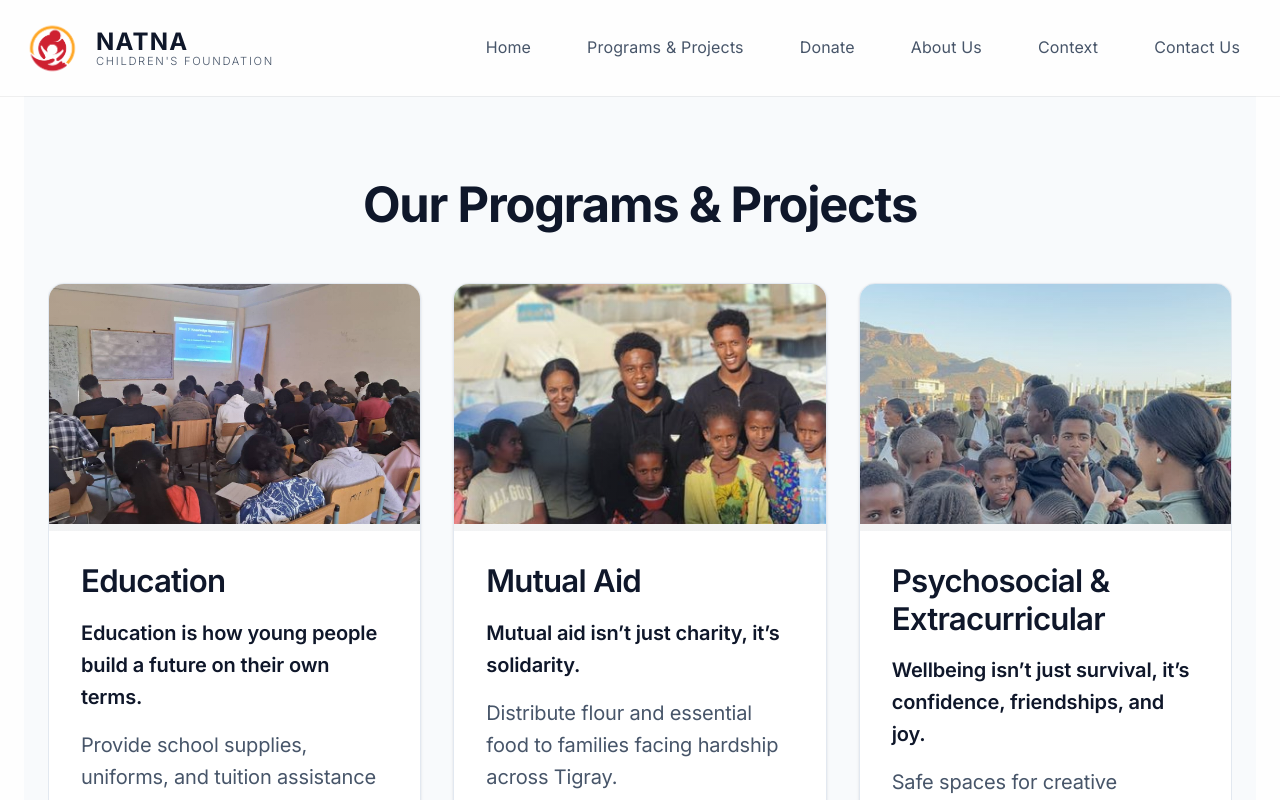
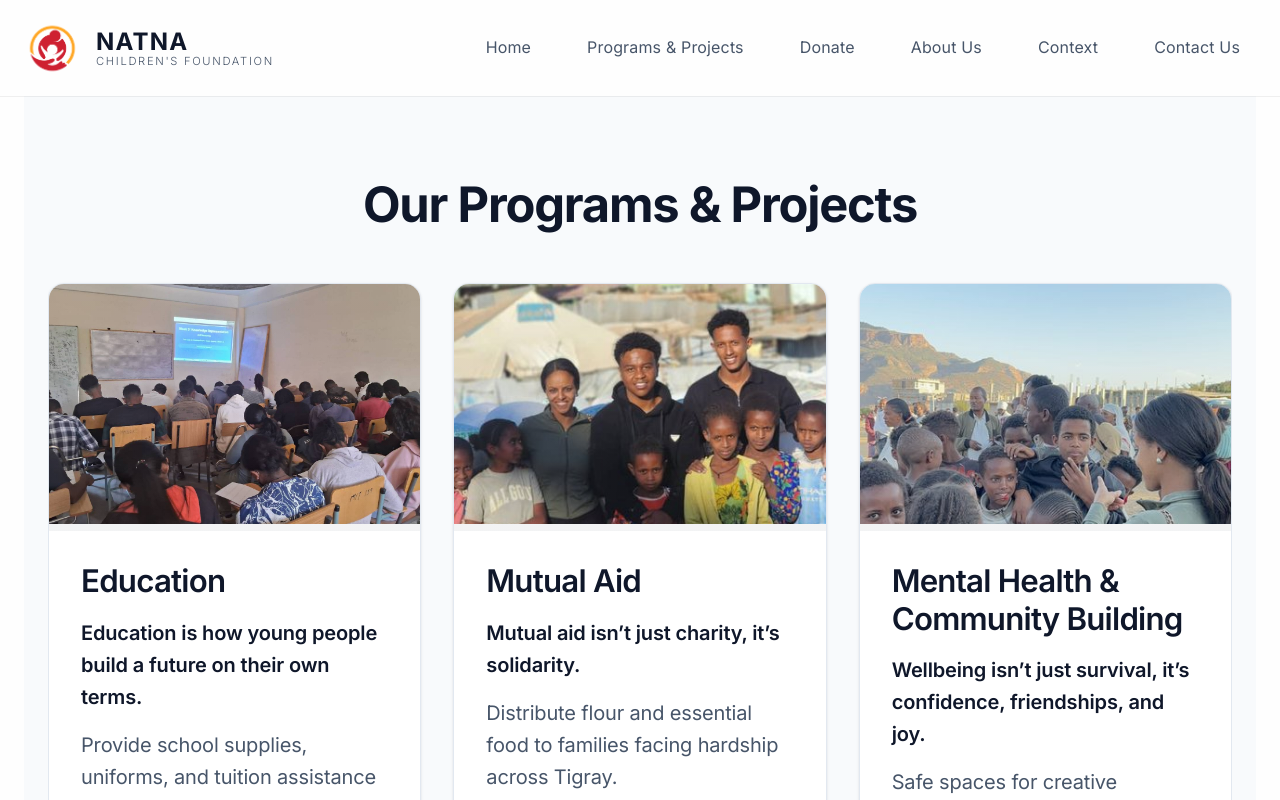
Before and after one commit to pr0grara/natnacf-cloudflare, a React (Vite) app: page /missions in a window 1280 px wide. Shown: the top 800 px of the page. Built offline with nearby package versions, Linux system fonts and the light colour scheme.

Commit message:
Rename Psychosocial program to Mental Health & Community Building

```diff
--- a/src/components/Portfolio.jsx
+++ b/src/components/Portfolio.jsx
@@ -34,7 +34,7 @@ const items = [
     },
     {
       id: 3,
-      title: 'Psychosocial & Extracurricular',
+      title: 'Mental Health & Community Building',
       tagline: 'Wellbeing isn\u2019t just survival, it\u2019s confidence, friendships, and joy.',
       desc: [
         'Safe spaces for creative expression, art, sports, and leadership workshops.',
--- a/src/pages/ProjectAshenda.jsx
+++ b/src/pages/ProjectAshenda.jsx
@@ -67,7 +67,7 @@ export default function ProjectAshenda() {
           </div>
 
           <div className="project-cta">
-            <h2>Support Psychosocial Programs</h2>
+            <h2>Support Mental Health & Community Building</h2>
             <p>
               Your donation helps create safe, joyful spaces for children and young people
               recovering from conflict and displacement.
```
